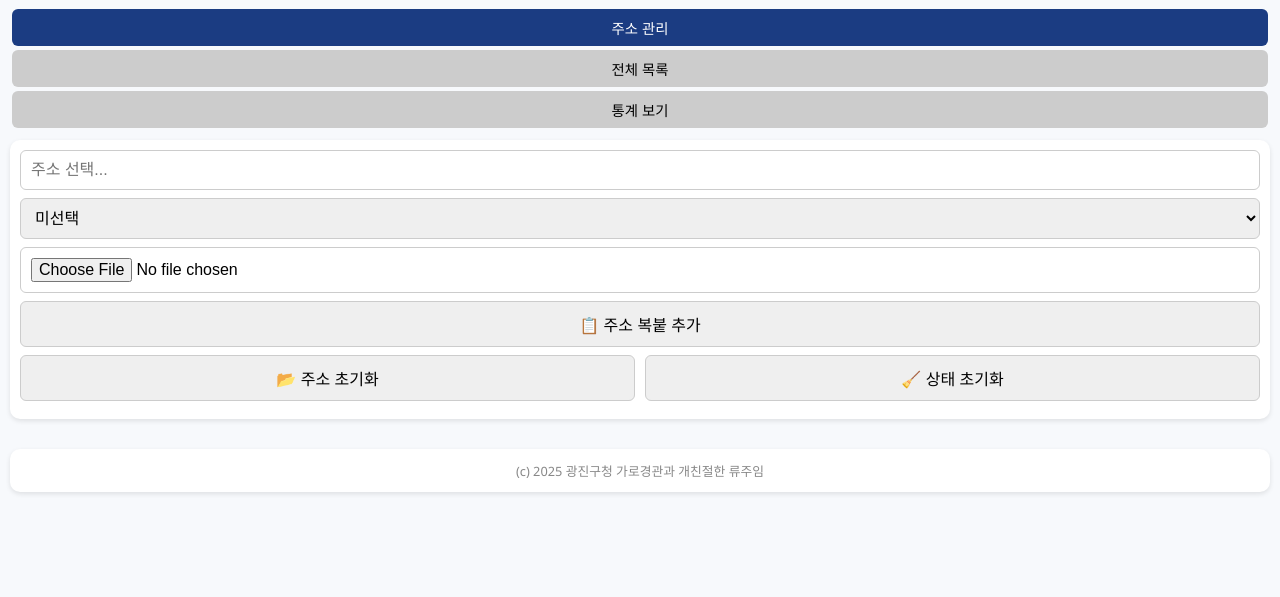
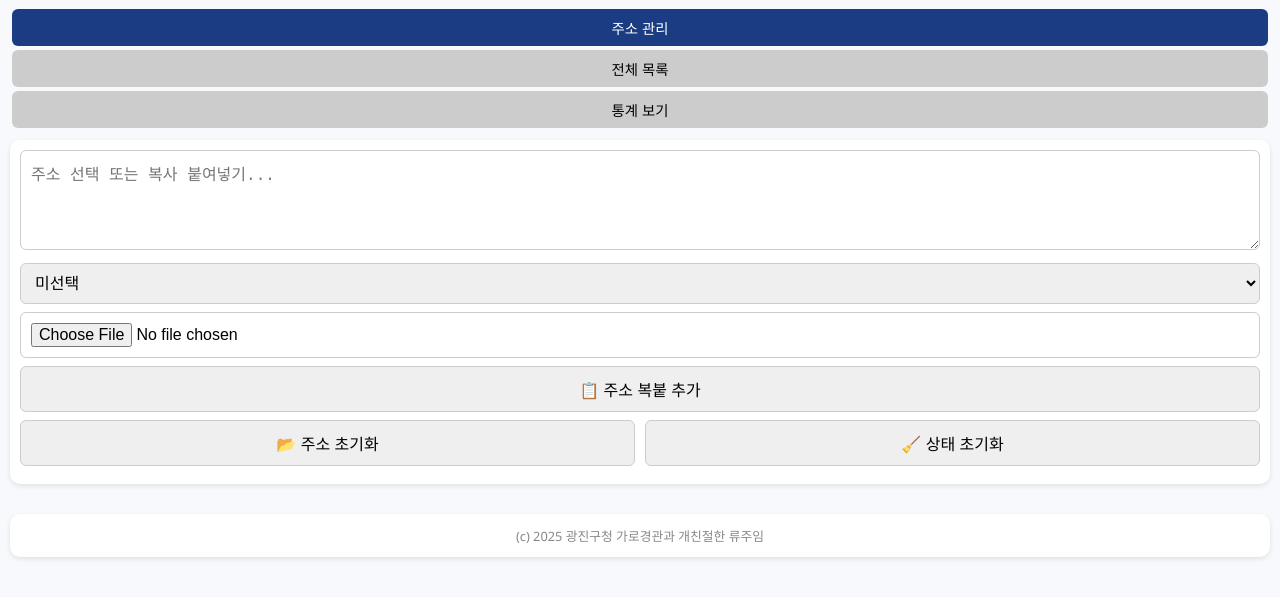
Before and after one commit to chrisryugj/GwangjinAI, a plain HTML site: page index.html in a window 1280 px wide. Shown: the part 103-700 px from the top of the page. Drawn offline with nearby package versions, Linux system fonts and the light colour scheme.

Commit message:
index.html 업데이트

```diff
--- a/index.html
+++ b/index.html
@@ -58,7 +58,7 @@
     .tab-content.active {
       display: block;
     }
-    input[type="text"], input[type="file"], select, button {
+    input[type="text"], input[type="file"], select, button, textarea {
       width: 100%;
       margin-bottom: 8px;
       padding: 10px;
@@ -66,6 +66,10 @@
       border: 1px solid #ccc;
       border-radius: 6px;
       box-sizing: border-box;
+    }
+    textarea {
+      resize: vertical;
+      min-height: 100px;
     }
     .dropdown-item {
       padding: 6px;
@@ -121,7 +125,7 @@
   </div>
 
   <div id="tab-manage" class="tab-content active">
-    <input id="addrInput" type="text" onfocus="this.value=''; showDropdown();" placeholder="주소 선택..." oninput="showDropdown()" onclick="showDropdown()">
+    <textarea id="addrInput" placeholder="주소 선택 또는 복사 붙여넣기..." oninput="showDropdown()"></textarea>
     <div id="customDropdown" style="display:none; border:1px solid #ccc; max-height:200px; overflow-y:auto; border-radius:6px;"></div>
     <select id="statusSelect" onchange="saveStatus()">
       <option value="">미선택</option>
@@ -179,7 +183,8 @@
       const dropdown = document.getElementById("customDropdown");
       dropdown.innerHTML = "";
       dropdown.style.display = "block";
-      주소목록.filter(addr => addr.includes(input.value)).forEach(addr => {
+      const lines = input.value.split(/\r?\n/).map(l => l.trim()).filter(Boolean);
+      lines.forEach(addr => {
         const div = document.createElement("div");
         div.className = "dropdown-item";
         if (viewedAddresses.has(addr)) div.classList.add("viewed");
@@ -204,7 +209,6 @@
       const encodedAddr = encodeURIComponent(baseAddr);
       const ua = navigator.userAgent.toLowerCase();
       const isMobile = /iphone|ipad|android/.test(ua);
-
       if (isMobile) {
         location.href = `intent://search/${encodedAddr}#Intent;scheme=nmap;package=com.nhn.android.nmap;end`;
       } else {
@@ -225,7 +229,7 @@
       if (!file) return;
       const reader = new FileReader();
       reader.onload = function(e) {
-        const lines = e.target.result.replace(/\r\n/g, '\n').split('\n').filter(line => line.trim());
+        const lines = e.target.result.split(/\r?\n/).filter(line => line.trim());
         const newList = [];
         let added = 0;
         lines.forEach(line => {
@@ -248,7 +252,7 @@
     function promptPaste() {
       const input = prompt("주소를 줄 단위로 복사해 붙여넣어 주세요:");
       if (!input) return;
-      const lines = input.replace(/\r\n/g, '\n').split('\n').map(l => l.trim()).filter(Boolean);
+      const lines = input.split(/\r?\n/).map(l => l.trim()).filter(Boolean);
       const newList = lines.filter(l => !주소목록.includes(l));
       주소목록 = [...주소목록, ...newList];
       alert(newList.length + "개의 주소가 추가되었습니다.");
```
